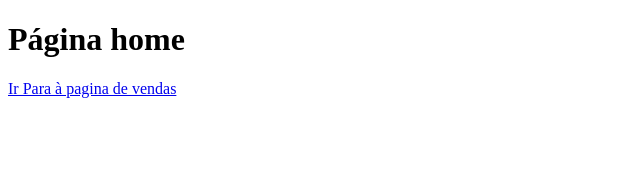
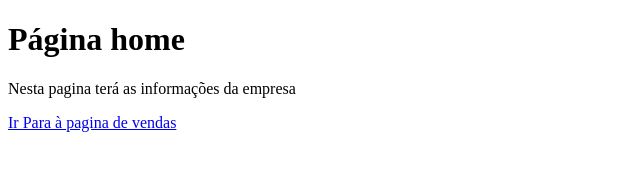
Before and after one commit to FagnerConcolato/PraticandoGithub, a plain HTML site: page index.html in a window 1280 px wide. Shown: the whole page, without its empty margins (0-640 px from the left). Drawn offline with Linux system fonts and the light colour scheme.

Commit message:
Alterações nas paginas de vendas e home

```diff
--- a/index.html
+++ b/index.html
@@ -7,6 +7,7 @@
 </head>
 <body>
     <h1>Página home</h1>
+    <p>Nesta pagina terá as informações da empresa</p>
     <a href="vendas.html">Ir Para à pagina de vendas</a>
 </body>
 </html>
```
Also changed, not shown: vendas.html (+1 -0 lines).
